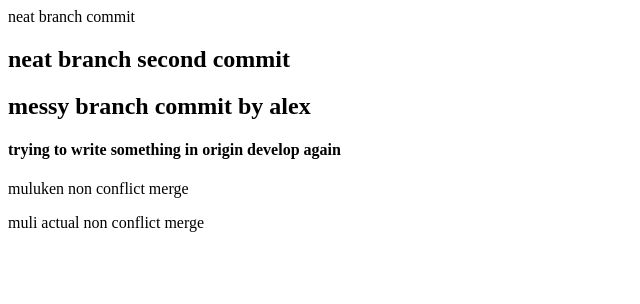
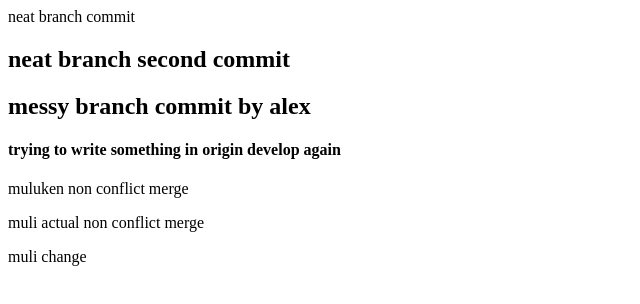
Before and after one commit to lekhakachoria/git-collaboration, a plain HTML site: page index.html in a window 1280 px wide. Shown: the whole page, without its empty margins (0-640 px from the left). Drawn offline with Linux system fonts and the light colour scheme.

Commit message:
muli change omg

```diff
--- a/index.html
+++ b/index.html
@@ -20,3 +20,4 @@
     </section>
   </body>
 </html>
+<p>muli change </p>
```
